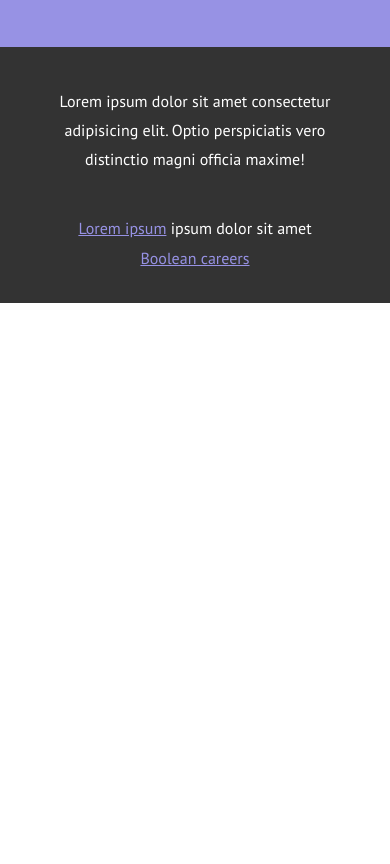
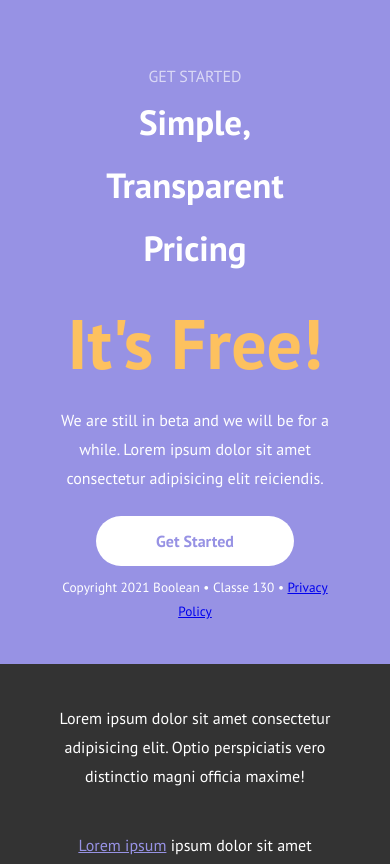
Before and after one commit to lauraoliveri/htmlcss-responsive-layout, a plain HTML site: page index.html in a window 390 px wide. Shown: the part 4735-5599 px from the top of the page. Before the commit the page ends 5038 px from the top, so only its background shows below. Drawn offline with Linux system fonts and the light colour scheme.

Commit message:
Add section before footer in mobile, desktop and tablet

```diff
--- a/css/style.css
+++ b/css/style.css
@@ -163,6 +163,54 @@ header {
     border-radius: 100px;
 }
 
+/* It's Free Section */
+
+.free-big-container {
+    background-color: #9792E4;
+}
+
+.free-small-container {
+    width: 70%;
+    margin: 0 auto;
+    text-align: center;
+}
+
+.get-started {
+    color: #ffffffa5;
+    padding-top: 15px;
+}
+
+.simple {
+    font-size: 35px;
+    color: white;
+}
+
+.free {
+    color: #FDC15F;
+    font-size: 70px;
+}
+
+.info {
+    width: 100%;
+    margin: 0 auto;
+    color: white;
+    padding-bottom: 20px;
+}
+
+.get-started > a {
+    text-decoration: none;
+    color: #9792E4;
+    background-color: white;
+    padding: 15px 60px;
+    border-radius: 50px;
+}
+
+.copyright {
+    padding-top: 20px;
+    padding-bottom: 40px;
+    font-size: smaller;
+    color: white;
+}
 
 
 /* Footer */
@@ -290,9 +338,14 @@ footer {
         border-radius: 50px;
     }
 
+    /* Its free section */
+    .info {
+        width: 50%;
+    }
+
     /** footer **/
 
-     footer {
+    footer {
         padding: 30px;
     }
 
--- a/index.html
+++ b/index.html
@@ -168,6 +168,36 @@
                 </div>
             </div>
          </section>
+
+         <!-- Its free Section -->
+          <div class="free-big-container">
+            <div class="free-small-container">
+                <div class="get-started">
+                    GET STARTED
+                </div>
+                <div class="simple">
+                    <strong>
+                        Simple, Transparent Pricing
+                    </strong>
+                </div>
+                <div class="free">
+                  <strong>
+                    It's Free!
+                </strong>
+                </div>
+                <div class="info">
+                    We are still in beta and we will be for a while. Lorem ipsum dolor sit amet consectetur adipisicing elit reiciendis.
+                </div>
+                <div class="get-started">
+                    <a href="#"><strong>
+                        Get Started
+                    </strong></a>
+                </div>
+                <div class="copyright">
+                  Copyright 2021 Boolean &bull; Classe 130 &bull; <a href="#">Privacy Policy</a>
+                </div>
+            </div>
+          </div>
     </main>
 
     <footer>
```
